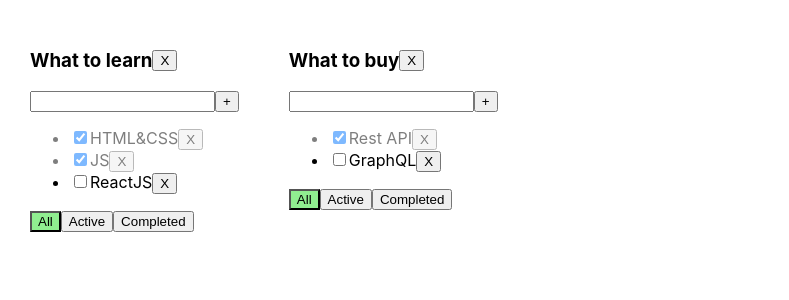
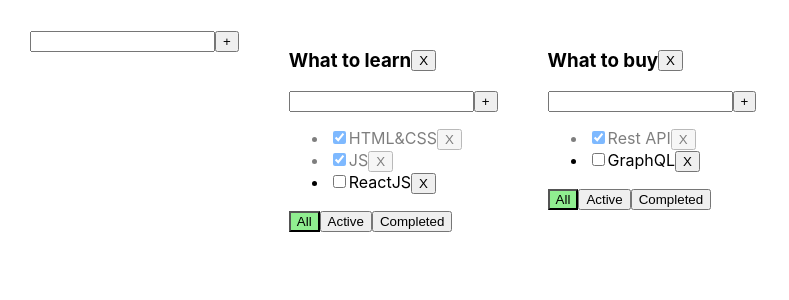
Before and after one commit to Evgenio89/todolist2025new, a React (Vite) app: page / in a window 1280 px wide. Shown: the top 300 px of the page, without its empty margins (0-789 px from the left). Built offline with nearby package versions, Linux system fonts and the light colour scheme.

Commit message:
Спринт 02, неделя 2

```diff
--- a/src/App.tsx
+++ b/src/App.tsx
@@ -2,6 +2,7 @@ import './App.css'
 import {TodolistItem} from "./TodolistItem.tsx";
 import {useState} from "react";
 import {v1} from "uuid";
+import {CreateItemForm} from "./CreateItemForm.tsx";
 
 
 export type Todolist = {
@@ -53,6 +54,10 @@ export const App = () => {
         setTodolists(todolists.map(todo => todo.id === todolistId? {...todo, filter} : todo))
     }
 
+    const changeTodolistTitle = (todolistId: string, title: string) => {
+        setTodolists(todolists.map(todo => todo.id === todolistId ? {...todo, title} : todo))
+    }
+
 
 
 
@@ -63,7 +68,7 @@ export const App = () => {
         setTasks({...tasks, [todolistId] : tasks[todolistId].filter(task => task.id !== taskId)})
     }
 
-    const addTask = (todolistId: string, title: string) => {
+    const addItem = (todolistId: string, title: string) => {
             const newTask = {id: v1(), title: title, isDone: false}
         setTasks({...tasks, [todolistId] : [newTask, ...tasks[todolistId]]})
     }
@@ -72,14 +77,31 @@ export const App = () => {
         setTasks({...tasks, [todolistId] : tasks[todolistId].map(task => task.id === taskId? {...task, isDone: newStatusValue} : task)})
     }
 
+    const changeTaskTitle = (todolistId: string, taskId: string, title: string) => {
+        setTasks({...tasks, [todolistId] : tasks[todolistId].map(task => task.id === taskId ? {...task, title} : task)})
+    }
+
+
     const deleteTodolist = (todolistId: string) => {
         setTodolists(todolists.filter(todo => todo.id !== todolistId))
         delete tasks[todolistId]
         setTasks({...tasks })
     }
 
-  return (
+    const createTodolist = (title: string) => {
+        const todolistId = v1()
+        const newTodolist: Todolist = {
+            id: todolistId,
+            title: title,
+            filter: 'all',
+        }
+        setTodolists([newTodolist, ...todolists])
+        setTasks({...tasks, [todolistId]: []})
+    }
+
+    return (
       <div className="app">
+          <CreateItemForm onCreateItem={createTodolist}/>
           {todolists.map((todolist) => {
               const todolistTasks = tasks[todolist.id]
               let filteredTasks = todolistTasks
@@ -97,10 +119,11 @@ export const App = () => {
                       tasks={filteredTasks}
                       deleteTask={deleteTask}
                       changeFilter={changeFilter}
-                      addTask={addTask}
+                      addTask={addItem}
                       changeTaskStatus={changeTaskStatus}
                       deleteTodolist={deleteTodolist}
-
+                      changeTaskTitle={changeTaskTitle}
+                      changeTodolistTitle={changeTodolistTitle}
                   />
               )
           })}
--- /dev/null
+++ b/src/CreateItemForm.tsx
@@ -0,0 +1,46 @@
+import {Button} from "./Button.tsx";
+import {ChangeEvent, KeyboardEvent, useState} from "react";
+
+
+type CreateItemFormPropsType = {
+    onCreateItem: (title: string) => void
+}
+
+export const CreateItemForm = ({onCreateItem} : CreateItemFormPropsType) => {
+    const [error, setError] = useState<string | null>(null)
+    const [taskTitle, setTaskTitle] = useState('')
+
+    const addTaskButtonHandler = () => {
+        const trimmedTitle = taskTitle.trim()
+        if (trimmedTitle !== '') {
+            onCreateItem(trimmedTitle)
+            setTaskTitle('')
+        } else {
+            setError('Title is required')
+        }
+
+    }
+    const changeTaskTitleInputHandler = (event: ChangeEvent<HTMLInputElement>) => {
+        setTaskTitle(event.currentTarget.value)
+        setError(null)
+    }
+    const changeTaskTitleInputOnEnterHandler = (event: KeyboardEvent<HTMLInputElement>) => {
+        if (event.key === 'Enter') {
+            addTaskButtonHandler()
+        }
+    }
+
+
+    return (
+        <div>
+            <input
+                className={error ? 'error' : ''}
+                value={taskTitle}
+                onChange={changeTaskTitleInputHandler}
+                onKeyDown={changeTaskTitleInputOnEnterHandler}
+            />
+            <Button title={'+'} onClick={addTaskButtonHandler}/>
+            {error && <div className={'error-message'}>{error}</div>}
+        </div>
+    )
+}
--- /dev/null
+++ b/src/EditableSpan.tsx
@@ -0,0 +1,40 @@
+import {ChangeEvent, useState} from "react";
+
+
+type EditableSpanPropsType = {
+    value: string
+    onChange: (title: string) => void;
+}
+
+export const EditableSpan = ({
+                                 value,
+                                 onChange,
+                             }: EditableSpanPropsType) => {
+    const [isEditMode, setIsEditMode] = useState(false);
+    const [title, setTitle] = useState<string>(value);
+
+    const turnOnEditMode = () => {
+        setIsEditMode(true)
+    }
+
+    const turnOffEditMode = () => {
+        setIsEditMode(false)
+        onChange(title)
+    }
+
+    const changeTitle = (event: ChangeEvent<HTMLInputElement>) => {
+        setTitle(event.currentTarget.value)
+    }
+
+
+    return (
+        <>
+            {isEditMode ? (
+                <input value={title} onChange={changeTitle} onBlur={turnOffEditMode} autoFocus/>
+            ) : (
+                <span onDoubleClick={turnOnEditMode}>{value}</span>
+            )}
+        </>
+
+    )
+}
--- a/src/TodolistItem.tsx
+++ b/src/TodolistItem.tsx
@@ -1,6 +1,8 @@
 import {filterValueType, TaskType, Todolist} from "./App.tsx";
 import {Button} from "./Button.tsx";
-import {ChangeEvent, KeyboardEvent, useState} from "react";
+import {ChangeEvent} from "react";
+import {CreateItemForm} from "./CreateItemForm.tsx";
+import {EditableSpan} from "./EditableSpan.tsx";
 
 type TodolistItemType = {
     todolist: Todolist
@@ -10,6 +12,8 @@ type TodolistItemType = {
     addTask: (todolistId: string, title: string) => void
     changeTaskStatus: (todolistId: string, taskId: string, newStatusValue: boolean) => void
     deleteTodolist: (todolistId: string) => void
+    changeTaskTitle: (todolistId: string, taskId: string, title: string) => void
+    changeTodolistTitle: (todolistId: string, title: string) => void
 }
 
 
@@ -21,31 +25,15 @@ export const TodolistItem = ({
                                  addTask,
                                  changeTaskStatus,
                                  deleteTodolist,
+                                 changeTaskTitle,
+                                 changeTodolistTitle,
 
                              }: TodolistItemType) => {
 
-    const [taskTitle, setTaskTitle] = useState('')
-    const [error, setError] = useState<string | null>(null)
 
-    const addTaskButtonHandler = () => {
-        const trimmedTitle = taskTitle.trim()
-        if (trimmedTitle !== '') {
-            addTask(id, trimmedTitle)
-            setTaskTitle('')
-        } else {
-            setError('Title is required')
-        }
 
-    }
-    const changeTaskTitleInputHandler = (event: ChangeEvent<HTMLInputElement>) => {
-        setTaskTitle(event.currentTarget.value)
-        setError(null)
-    }
-    const changeTaskTitleInputOnEnterHandler = (event: KeyboardEvent<HTMLInputElement>) => {
-        if (event.key === 'Enter') {
-            addTaskButtonHandler()
-        }
-    }
+
+
 
     const changeFilterHandler = (filter: filterValueType) => {
         changeFilter(id, filter)
@@ -55,23 +43,29 @@ export const TodolistItem = ({
         deleteTodolist(id)
     }
 
+    const onCreateItemHandler = (title: string) => {
+        addTask(id,  title)
+    }
+
+    const changeTodolistTitleHandler = (title: string) => {
+        changeTodolistTitle(id, title)
+    }
+
 
     return (
         <div>
             <div className={'container'}>
-                <h3>{title}</h3>
+                <h3>
+                    <EditableSpan value={title} onChange={changeTodolistTitleHandler}/>
+                </h3>
                 <Button title={'X'} onClick={deleteTodolistHandler}/>
             </div>
-            <div>
-                <input
-                    className={error ? 'error' : ''}
-                    value={taskTitle}
-                    onChange={changeTaskTitleInputHandler}
-                    onKeyDown={changeTaskTitleInputOnEnterHandler}
-                />
-                <Button title={'+'} onClick={addTaskButtonHandler}/>
-                {error && <div className={'error-message'}>{error}</div>}
-            </div>
+            <CreateItemForm onCreateItem={onCreateItemHandler}/>
+
+
+
+
+
             {tasks.length === 0 ? (
                 <p>Тасок нет</p>
             ) : (
@@ -84,6 +78,10 @@ export const TodolistItem = ({
                             changeTaskStatus(id, task.id, event.currentTarget.checked)
                         }
 
+                        const changeTaskTitleHandler = (title: string) => {
+                            changeTaskTitle(id, task.id, title)
+                        }
+
                         return (
                             <li key={task.id} className={task.isDone ? 'is-done' : ''}>
                                 <input
@@ -91,7 +89,8 @@ export const TodolistItem = ({
                                     checked={task.isDone}
                                     onChange={changeTaskStatusHandler}
                                 />
-                                <span>{task.title}</span>
+                                <EditableSpan value={task.title} onChange={changeTaskTitleHandler}/>
+
                                 <Button title={'X'} onClick={deleteTaskButtonHandler}/>
                             </li>
                         )
```
